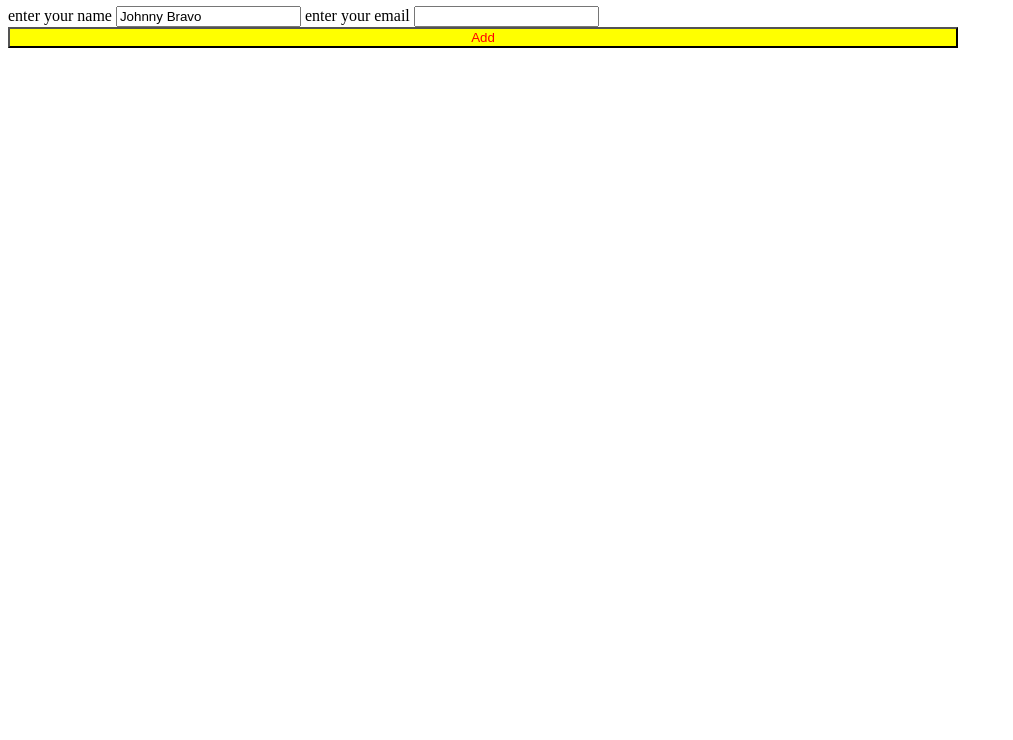
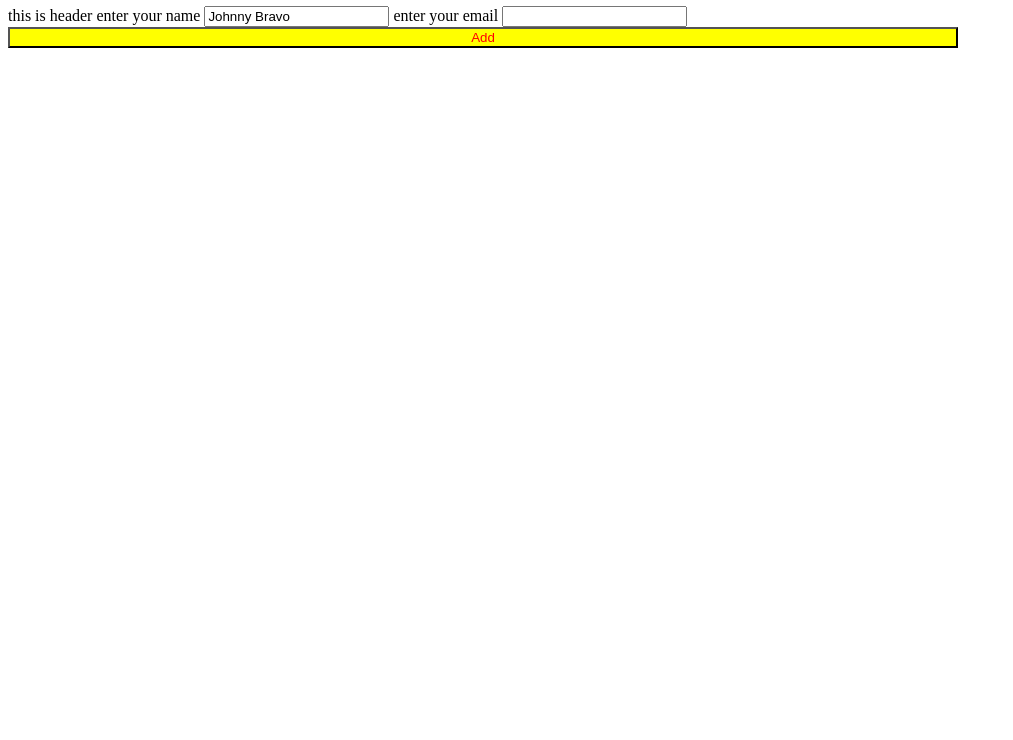
Before and after one commit to jayakumarsharp/fresherstart, a plain HTML site: page index.html in a window 1280 px wide. Shown: the part 60-800 px from the top of the page, without its empty margins (0-1013 px from the left). Drawn offline with Linux system fonts and the light colour scheme.

Commit message:
move changes to server
for testing

```diff
--- a/index.html
+++ b/index.html
@@ -7,7 +7,7 @@
 
 <body>
     <h1>Welcome to sample page</h1>
-
+this is header
 
 
     <!-- <button class="buttonstyle" onclick="callonclickevent1()">click here1</button><br>
```
Also changed, not shown: 1 other file.
